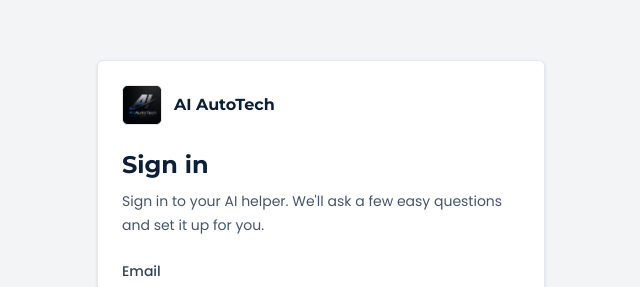
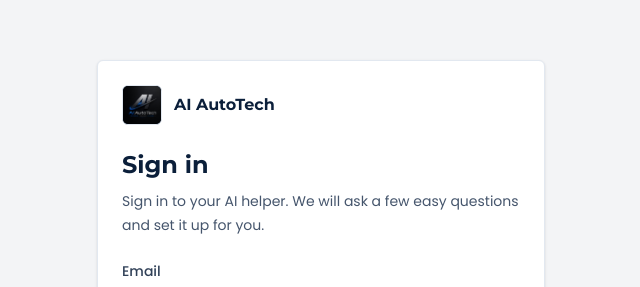
Before and after one commit to billyboy95/ai-autotech-, a Next.js app: page /login in a window 1280 px wide. Shown: the part 117-404 px from the top of the page, without its empty margins (319-959 px from the left). Built offline with nearby package versions, Linux system fonts and the light colour scheme; no server answers.

Commit message:
Fix login copy so the production build can compile.

```diff
--- a/src/app/login/page.tsx
+++ b/src/app/login/page.tsx
@@ -17,7 +17,7 @@ export default function LoginPage() {
         </Link>
         <h1 className="font-display text-2xl font-bold text-[#0B1F3A]">Sign in</h1>
         <p className="mb-6 mt-2 text-sm leading-6 text-slate-600">
-          Sign in to your AI helper. We'll ask a few easy questions and set it up for you.
+          Sign in to your AI helper. We will ask a few easy questions and set it up for you.
         </p>
         <LoginForm />
       </section>
```
